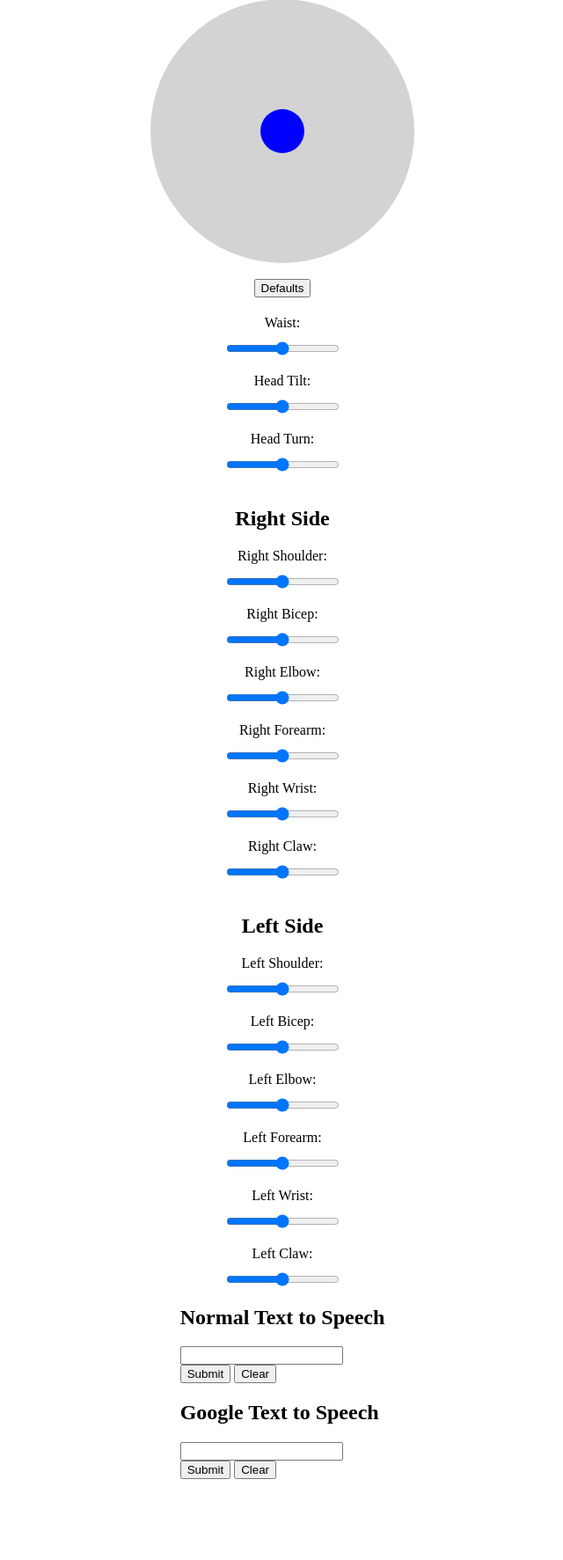
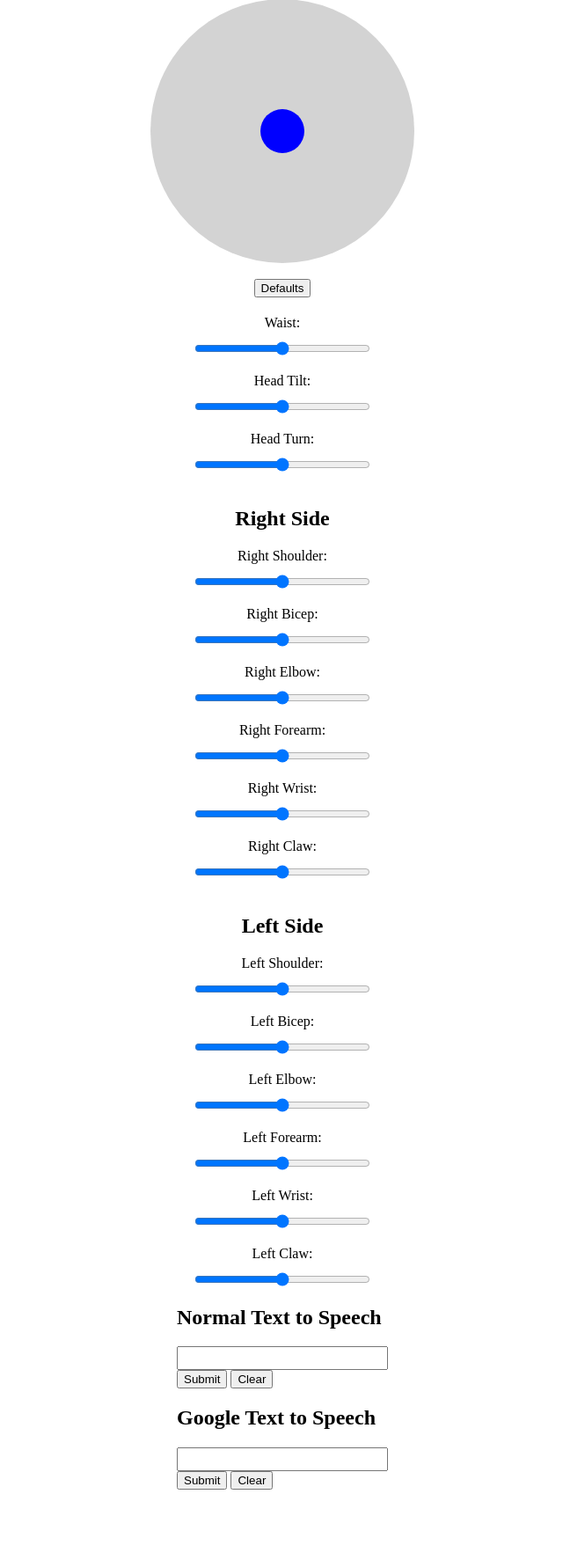
Before and after one commit to jtann5/ROB, a Flask app: page / in a window 1280 px wide. Shown: the part 59-1832 px from the top of the page at 88% size, without its empty margins (319-959 px from the left). Before the commit the page ends 1740 px from the top, so only its background shows below. Run offline with Flask 3, Linux system fonts and the light colour scheme.

Commit message:
Fixed TTS

```diff
--- a/rob.py
+++ b/rob.py
@@ -36,7 +36,7 @@ class ROB:
         self.voice = pyttsx3.init()
         self.voice.setProperty('volume', 1.0)
         self.voice.setProperty('rate', 150)
-        self.voice.setProperty('voice', 'english-us')
+        #self.voice.setProperty('voice', 'english-us')
 
         pygame.mixer.init()
 
@@ -44,10 +44,13 @@ class ROB:
         #self.face.mainloop()
 
     def defaults(self):
+        pygame.mixer.music.stop()
         for i in range(17):
             self.controller.setTarget(i, 6000)
 
     def say(self, text):
+        if (self.voice._inLoop):
+            self.voice.endLoop()
         self.voice.say(text)
         self.voice.runAndWait()
 
--- a/static/index.js
+++ b/static/index.js
@@ -60,7 +60,7 @@ document.addEventListener('DOMContentLoaded', function () {
 
             // IDK how do math
             setMotor(0, 6000);
-            setMotor(1, 6000)
+            setMotor(1, 6000);
         }
     }
 
@@ -74,6 +74,10 @@ document.addEventListener('DOMContentLoaded', function () {
         dragging = false;
         joystick.style.top = '50%';
         joystick.style.left = '50%';
+
+        // Stop robot
+        setMotor(0, 6000);
+        setMotor(1, 6000);
     }
 
     // Add event listeners for mouse and touch events
@@ -194,6 +198,7 @@ function sendCommandToFlask(command) {
 }
 
 function say(text) {
+    if (text !== "") {
         fetch('/say', {
             method: 'POST',
             headers: {
@@ -213,8 +218,10 @@ function say(text) {
             console.error('Error sending motor values:', error);
         });
     }
+}
 
 function gsay(text) {
+    if (text !== "") {
         fetch('/gsay', {
             method: 'POST',
             headers: {
@@ -233,6 +240,7 @@ function gsay(text) {
             // Handle errors
             console.error('Error sending motor values:', error);
         });
+    }
 }
 
 function defaults() {
--- a/templates/index.html
+++ b/templates/index.html
@@ -44,6 +44,13 @@
             margin-bottom: 10px;
         }
 
+        .slider {
+            width: 200px;
+        }
+
+        .textbox {
+            font-size: 18px;
+        }
     </style>
 </head>
 <body>
@@ -55,61 +62,60 @@
 
     <div id="slider-container">
         <label for="waist">Waist:</label>
-        <input type="range" id="waist" min="-10" max="10" value="0">
+        <input class="slider" type="range" id="waist" min="-10" max="10" value="0">
         <br>
         <label for="headTilt">Head Tilt:</label>
-        <input type="range" id="headTilt" min="-10" max="10" value="0">
+        <input class="slider" type="range" id="headTilt" min="-10" max="10" value="0">
         <br>
         <label for="headTurn">Head Turn:</label>
-        <input type="range" id="headTurn" min="-10" max="10" value="0">
+        <input class="slider" type="range" id="headTurn" min="-10" max="10" value="0">
         <br>
         <h2>Right Side</h2>
         <label for="rightShoulder">Right Shoulder:</label>
-        <input type="range" id="rightShoulder" min="-10" max="10" value="0">
+        <input class="slider" type="range" id="rightShoulder" min="-10" max="10" value="0">
         <br>
         <label for="rightBicep">Right Bicep:</label>
-        <input type="range" id="rightBicep" min="-10" max="10" value="0">
+        <input class="slider" type="range" id="rightBicep" min="-10" max="10" value="0">
         <br>
         <label for="rightElbow">Right Elbow:</label>
-        <input type="range" id="rightElbow" min="-10" max="10" value="0">
+        <input class="slider" type="range" id="rightElbow" min="-10" max="10" value="0">
         <br>
         <label for="rightForearm">Right Forearm:</label>
-        <input type="range" id="rightForearm" min="-10" max="10" value="0">
+        <input class="slider" type="range" id="rightForearm" min="-10" max="10" value="0">
         <br>
         <label for="rightWrist">Right Wrist:</label>
-        <input type="range" id="rightWrist" min="-10" max="10" value="0">
+        <input class="slider" type="range" id="rightWrist" min="-10" max="10" value="0">
         <br>
         <label for="rightClaw">Right Claw:</label>
-        <input type="range" id="rightClaw" min="-10" max="10" value="0">
+        <input class="slider" type="range" id="rightClaw" min="-10" max="10" value="0">
         <br>
         <h2>Left Side</h2>
         <label for="leftShoulder">Left Shoulder:</label>
-        <input type="range" id="leftShoulder" min="-10" max="10" value="0">
+        <input class="slider" type="range" id="leftShoulder" min="-10" max="10" value="0">
         <br>
         <label for="leftBicep">Left Bicep:</label>
-        <input type="range" id="leftBicep" min="-10" max="10" value="0">
+        <input class="slider" type="range" id="leftBicep" min="-10" max="10" value="0">
         <br>
         <label for="leftElbow">Left Elbow:</label>
-        <input type="range" id="leftElbow" min="-10" max="10" value="0">
+        <input class="slider" type="range" id="leftElbow" min="-10" max="10" value="0">
         <br>
         <label for="leftForearm">Left Forearm:</label>
-        <input type="range" id="leftForearm" min="-10" max="10" value="0">
+        <input class="slider" type="range" id="leftForearm" min="-10" max="10" value="0">
         <br>
         <label for="leftWrist">Left Wrist:</label>
-        <input type="range" id="leftWrist" min="-10" max="10" value="0">
+        <input class="slider" type="range" id="leftWrist" min="-10" max="10" value="0">
         <br>
         <label for="leftClaw">Left Claw:</label>
-        <input type="range" id="leftClaw" min="-10" max="10" value="0">
+        <input class="slider" type="range" id="leftClaw" min="-10" max="10" value="0">
     </div>
 
     <div>
         <h2>Normal Text to Speech</h2>
-        <input type="text" id="sayBox">
-        <br>
+        <input class="textbox" type="text" id="sayBox"><br>
         <button onclick="sayBox()">Submit</button>
         <button onclick="clearSayBox()">Clear</button><br>
         <h2>Google Text to Speech</h2>
-        <input type="text" id="gsayBox"><br>
+        <input class="textbox" type="text" id="gsayBox"><br>
         <button onclick="gsayBox()">Submit</button>
         <button onclick="clearGsayBox()">Clear</button>
     </div>
--- a/webControl.py
+++ b/webControl.py
@@ -113,40 +113,41 @@ def command():
     return jsonify(response_data)
 
 
-@app.route('/update', methods=['POST'])
-def update():
-    data = request.get_json()
-    joystickX = data.get("joystickX")
-    joystickY = data.get("joystickY")
-    slider1 = data.get('slider1')
-    slider2 = data.get('slider2')
-    slider3 = data.get('slider3')
+# @app.route('/update', methods=['POST'])
+# def update():
+#     data = request.get_json()
+#     joystickX = data.get("joystickX")
+#     joystickY = data.get("joystickY")
+#     slider1 = data.get('slider1')
+#     slider2 = data.get('slider2')
+#     slider3 = data.get('slider3')
 
-    firstValL = 6000
-    firstValR = 6000
+#     firstValL = 6000
+#     firstValR = 6000
 
-    # swapped the firstValR and firstValL lines with each other
-    if joystickX > 0:
-        firstValR = 6000 - (200 * joystickX)
-    if joystickX < 0:
-        firstValL = 6000 + (200 * joystickX)
+#     # swapped the firstValR and firstValL lines with each other
+#     if joystickX > 0:
+#         firstValR = 6000 - (200 * joystickX)
+#     if joystickX < 0:
+#         firstValL = 6000 + (200 * joystickX)
 
-    secondValR = 6000 - (200 * joystickY)
-    secondValL = 6000 + (200 * joystickY)
+#     secondValR = 6000 - (200 * joystickY)
+#     secondValL = 6000 + (200 * joystickY)
 
-    rightVal = (firstValL + secondValL) / 2
-    leftVal = (firstValR + secondValR) / 2
+#     rightVal = (firstValL + secondValL) / 2
+#     leftVal = (firstValR + secondValR) / 2
 
-    setValues(int(leftVal), int(rightVal), 6000-int(slider1)*200, 6000-int(slider2)*200, 6000-int(slider3)*200)
+#     setValues(int(leftVal), int(rightVal), 6000-int(slider1)*200, 6000-int(slider2)*200, 6000-int(slider3)*200)
 
-    response_data = {'status': 'success'}
-    return jsonify(response_data)
+#     response_data = {'status': 'success'}
+#     return jsonify(response_data)
 
-def getWheelsValue(value):
-    print("v", str(value))
-    return str(value)
+# def getWheelsValue(value):
+#     print("v", str(value))
+#     return str(value)
 
 rob = ROB()
+rob.defaults()
 
 def setValues(leftmotor, rightmotor, waist, head_vertical, head_horizontal):
     rob.setMotor(0, leftmotor)
```
Also changed, not shown: test.py (added, +17 -0 lines). Lines whose indentation alone changed are shown as unchanged.
